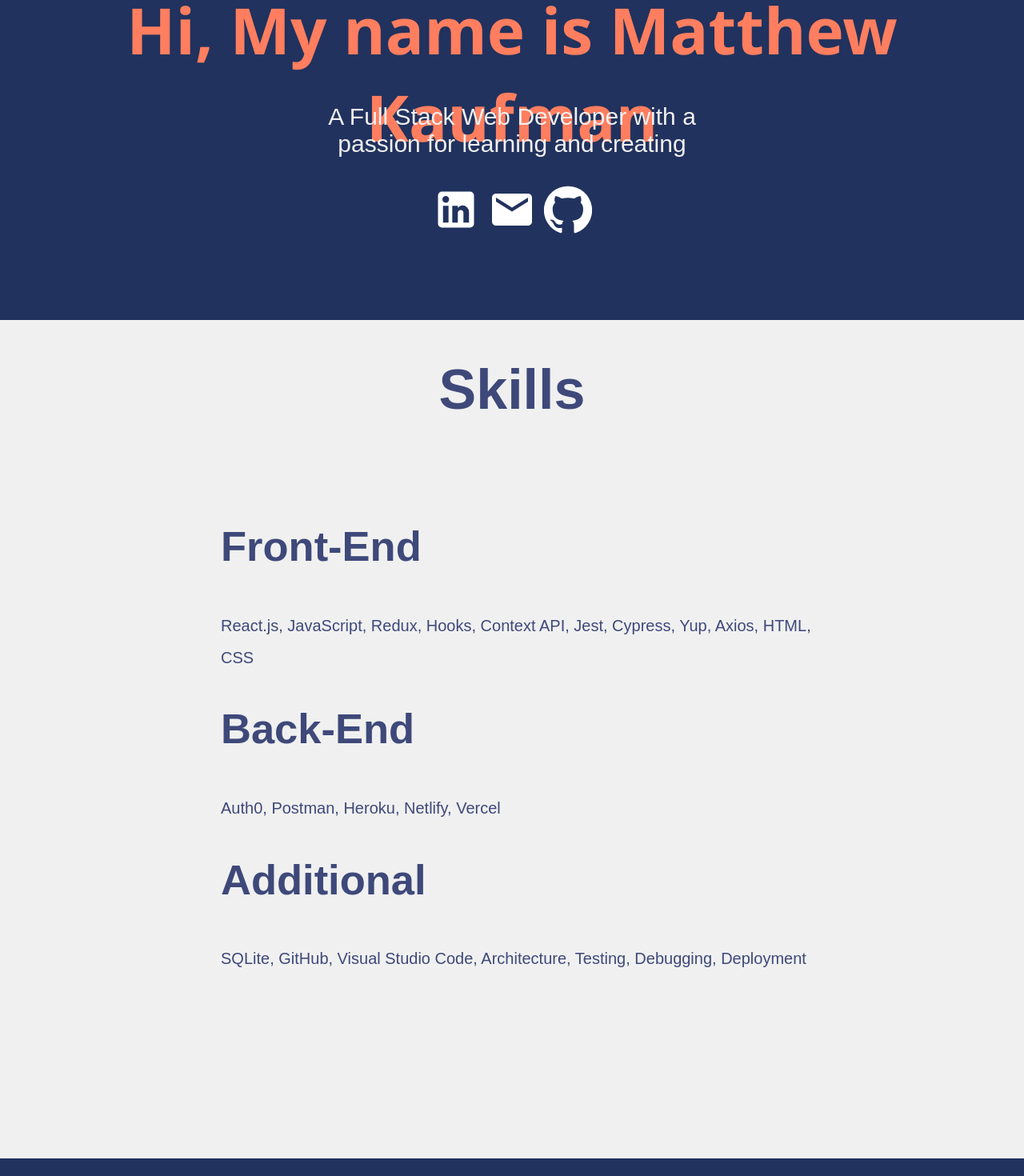
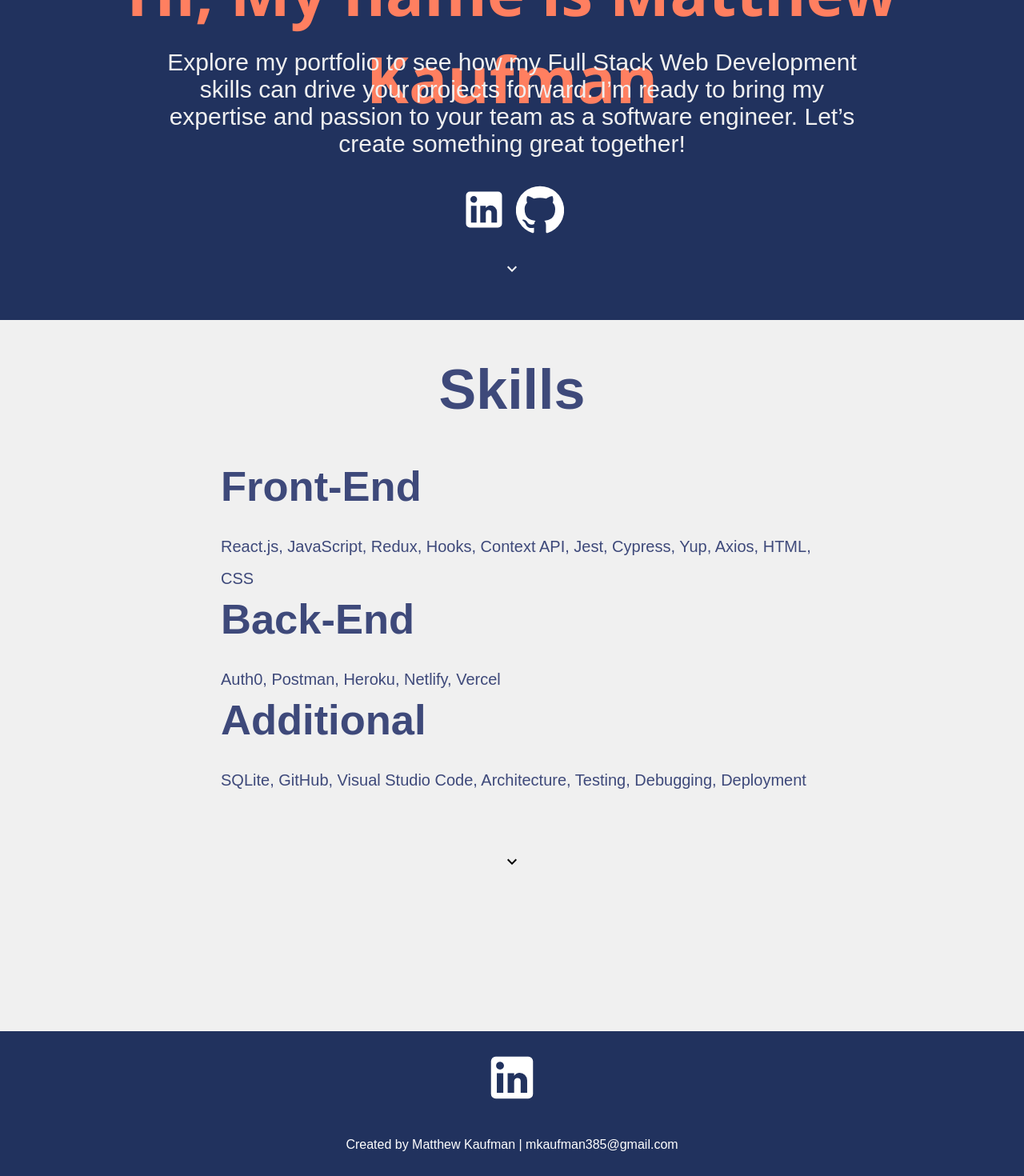
Before and after one commit to mkaufman385/personal-portfolio-site, a React (Create React App) app: page / in a window 1280 px wide. Shown: the part 400-1870 px from the top of the page at 80% size. Built offline with nearby package versions, Linux system fonts and the light colour scheme.

Commit message:
wip. home, added down arrows and adjusted spacing of items

```diff
--- a/package.json
+++ b/package.json
@@ -12,6 +12,7 @@
     "react-dom": "^18.3.1",
     "react-router-dom": "^6.25.1",
     "react-scripts": "5.0.1",
+    "react-scroll": "^1.9.0",
     "react-vertical-timeline-component": "^3.6.0",
     "web-vitals": "^2.1.4"
   },
--- a/src/components/Footer.js
+++ b/src/components/Footer.js
@@ -1,6 +1,8 @@
 import React from "react";
 import LinkedInIcon from "@material-ui/icons/LinkedIn";
 // import GithubIcon from "@material-ui/icons/GithubIcon";
+// import ExpandMoreIcon from "@material-ui/icons/ExpandMore";
+// import { Link as ScrollLink } from "react-scroll";
 import "../styles/Footer.css";
 
 function Footer() {
@@ -15,8 +17,7 @@ function Footer() {
           <LinkedInIcon />
         </a>
       </div>
-      <p>Created by Matthew Kaufman</p>
-      {/* <p>Email: mkaufman385@gmail.com</p> */}
+      <p>Created by Matthew Kaufman | mkaufman385@gmail.com</p>
       <p>&copy; 2024 All Rights Reserved</p>
     </div>
   );
--- a/src/pages/Home.js
+++ b/src/pages/Home.js
@@ -1,8 +1,10 @@
 import React from "react";
 import LinkedInIcon from "@material-ui/icons/LinkedIn";
-import EmailIcon from "@material-ui/icons/Email";
+// import EmailIcon from "@material-ui/icons/Email";
 import GitHubIcon from "@material-ui/icons/GitHub";
 import profileImage from "../assets (images)/Updated-LinkedIn_Photo-white-background.png";
+import ExpandMoreIcon from "@material-ui/icons/ExpandMore";
+import { Link as ScrollLink } from "react-scroll";
 
 import "../styles/Home.css";
 
@@ -24,7 +26,10 @@ function Home() {
         <h2 className="name">Hi, My name is Matthew Kaufman</h2>
         <div className="prompt">
           <p>
-            A Full Stack Web Developer with a passion for learning and creating
+            Explore my portfolio to see how my Full Stack Web Development skills
+            can drive your projects forward. I’m ready to bring my expertise and
+            passion to your team as a software engineer. Let’s create something
+            great together!
           </p>
           <a
             href="https://www.linkedin.com/in/mkaufman385webdev"
@@ -33,13 +38,7 @@ function Home() {
           >
             <LinkedInIcon />
           </a>
-          <a
-            href="mailto:mkaufman385@gmail.com"
-            target="_blank"
-            rel="noopener noreferrer"
-          >
-            <EmailIcon />
-          </a>
+
           <a
             href="https://github.com/mkaufman385"
             target="_blank"
@@ -48,8 +47,11 @@ function Home() {
             <GitHubIcon />
           </a>
         </div>
+        <ScrollLink to="skills" smooth={true} duration={500}>
+          <ExpandMoreIcon className="skills-down-arrow" />
+        </ScrollLink>
       </div>
-      <div className="skills">
+      <div className="skills" id="skills">
         <h1>Skills</h1>
         <ol className="list">
           <li className="item">
@@ -72,6 +74,11 @@ function Home() {
           </li>
         </ol>
       </div>
+      <ScrollLink to="footer" smooth={true} duration={500}>
+        <div className="footer-down-arrow-container">
+          <ExpandMoreIcon className="footer-down-arrow" id="footer-arrow" />
+        </div>
+      </ScrollLink>
     </div>
   );
 }
--- a/src/styles/Home.css
+++ b/src/styles/Home.css
@@ -48,7 +48,7 @@
 .tooltip {
   display: none; /* Hide the tooltip by default */
   position: absolute; /* Position relative to the container */
-  bottom: 125%; /* Position above the image */
+  bottom: -30px; /* Position above the image */
   left: 50%; /* Center horizontally */
   transform: translateX(-50%); /* Adjust horizontal centering */
   background-color: #21325e; /* Background color of the tooltip */
@@ -57,6 +57,8 @@
   border-radius: 5px; /* Rounded corners */
   white-space: nowrap; /* Prevents text wrapping */
   z-index: 10; /* Ensures tooltip is above other content */
+  text-shadow: 1px 1px 0 #000, -1px -1px 0 #000, 1px -1px 0 #000,
+    -1px 1px 0 #000;
 }
 
 .profile-container:hover .tooltip {
@@ -82,13 +84,31 @@
 }
 
 .about .prompt {
-  width: 40%;
+  width: 70%;
   font-size: 30px;
+  margin-top: 10px; /* Adjust this value to reduce space above the container */
 }
+
+.prompt p {
+  margin-top: 0; /* Minimize space above the paragraph */
+}
+
 .prompt svg {
   font-size: 60px;
   margin: 5px;
   color: white;
+}
+
+.skills-down-arrow {
+  font-size: 90px;
+  color: white; /* Adjust the color as needed */
+  cursor: pointer;
+  margin-top: 20px; /* Adjust the spacing as needed */
+  transition: transform 0.2s ease-in-out;
+}
+
+.skills-down-arrow:hover {
+  transform: scale(1.2);
 }
 
 .skills {
@@ -102,6 +122,7 @@
 
 .skills h1 {
   color: #3e497a;
+  margin-bottom: 10px;
 }
 
 .skills .list {
@@ -109,8 +130,38 @@
   width: 60%;
 }
 
+.skills .list li {
+  margin-top: 5px;
+}
+
+.skills .list h2 {
+  margin-top: 0; /* Remove margin above <h2> to reduce space between it and the "Skills" heading */
+  margin-bottom: 20px;
+}
+
 .list span {
   font-size: 20px;
+  /* padding-bottom: 20px; */
+}
+
+.footer-down-arrow-container {
+  display: flex;
+  justify-content: center;
+  align-items: center; /* Optional: to center vertically if needed */
+  width: 100%; /* Ensure the container takes up the full width */
+  margin-top: 20px; /* Adjust the spacing as needed */
+}
+
+.footer-down-arrow {
+  font-size: 90px;
+  color: black; /* Adjust the color as needed */
+  cursor: pointer;
+  margin-top: 20px; /* Adjust the spacing as needed */
+  transition: transform 0.2s ease-in-out;
+}
+
+.footer-down-arrow:hover {
+  transform: scale(1.2);
 }
 
 @media only screen and (max-width: 600px) {
@@ -135,3 +186,9 @@
     font-size: 30px;
   }
 }
+
+@media only screen and (max-width: 1280px) {
+  .tooltip {
+    display: none !important;
+  }
+}
```
Also changed, not shown: 1 other file (tests, documents, lock files or other folders).
